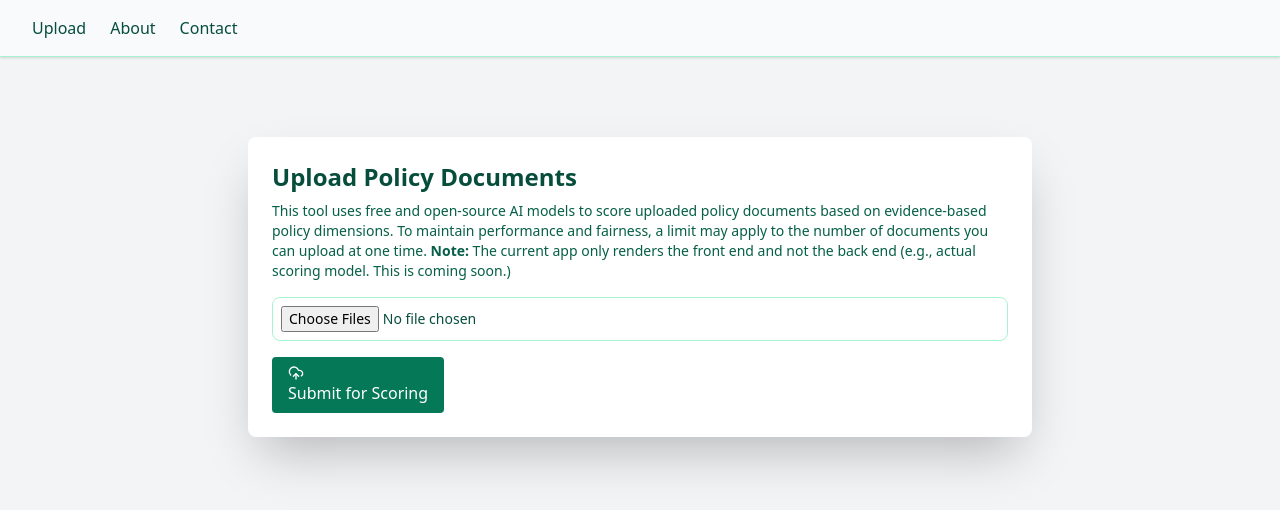
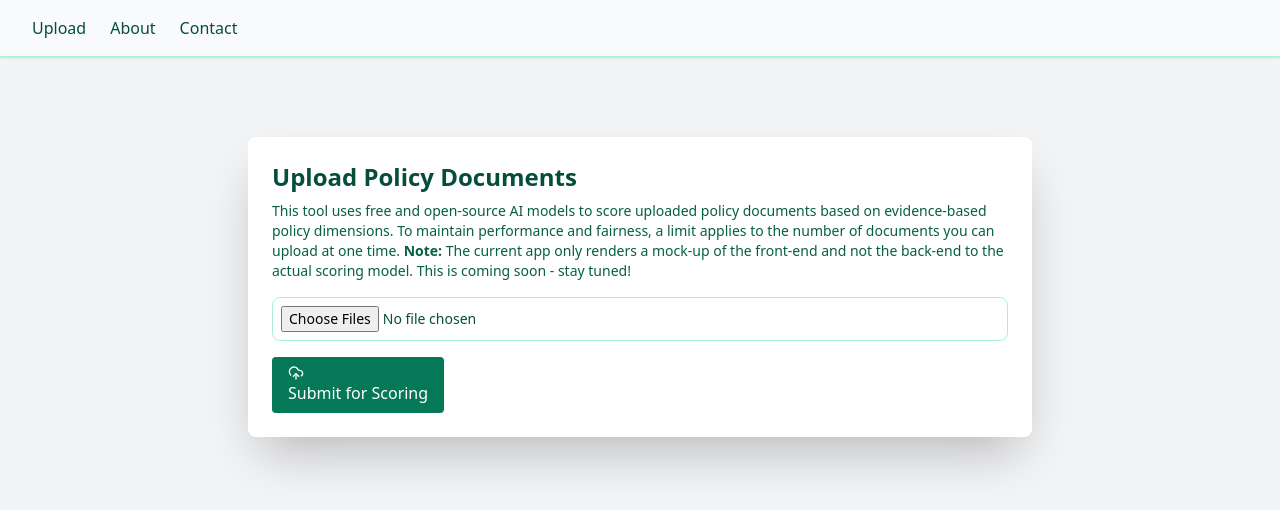
Before and after one commit to steflangehennig/policy-scoring-dashboard, a React (Create React App) app: page / in a window 1280 px wide. Shown: the top 510 px of the page. Built offline with nearby package versions, Linux system fonts and the light colour scheme.

Commit message:
update scoring app

```diff
--- a/src/PolicyScoringDashboard.js
+++ b/src/PolicyScoringDashboard.js
@@ -102,8 +102,8 @@ export default function PolicyScoringDashboard() {
             <h1 className="text-2xl font-bold text-emerald-900 mb-2">Upload Policy Documents</h1>
             <p className="text-sm text-emerald-800 mb-4">
               This tool uses free and open-source AI models to score uploaded policy documents based on evidence-based policy dimensions.
-              To maintain performance and fairness, a limit may apply to the number of documents you can upload at one time.
-              <strong> Note:</strong> The current app only renders the front end and not the back end (e.g., actual scoring model. This is coming soon.)
+              To maintain performance and fairness, a limit applies to the number of documents you can upload at one time.
+              <strong> Note:</strong> The current app only renders a mock-up of the front-end and not the back-end to the actual scoring model. This is coming soon - stay tuned!
             </p>
             <input
               type="file"
```
